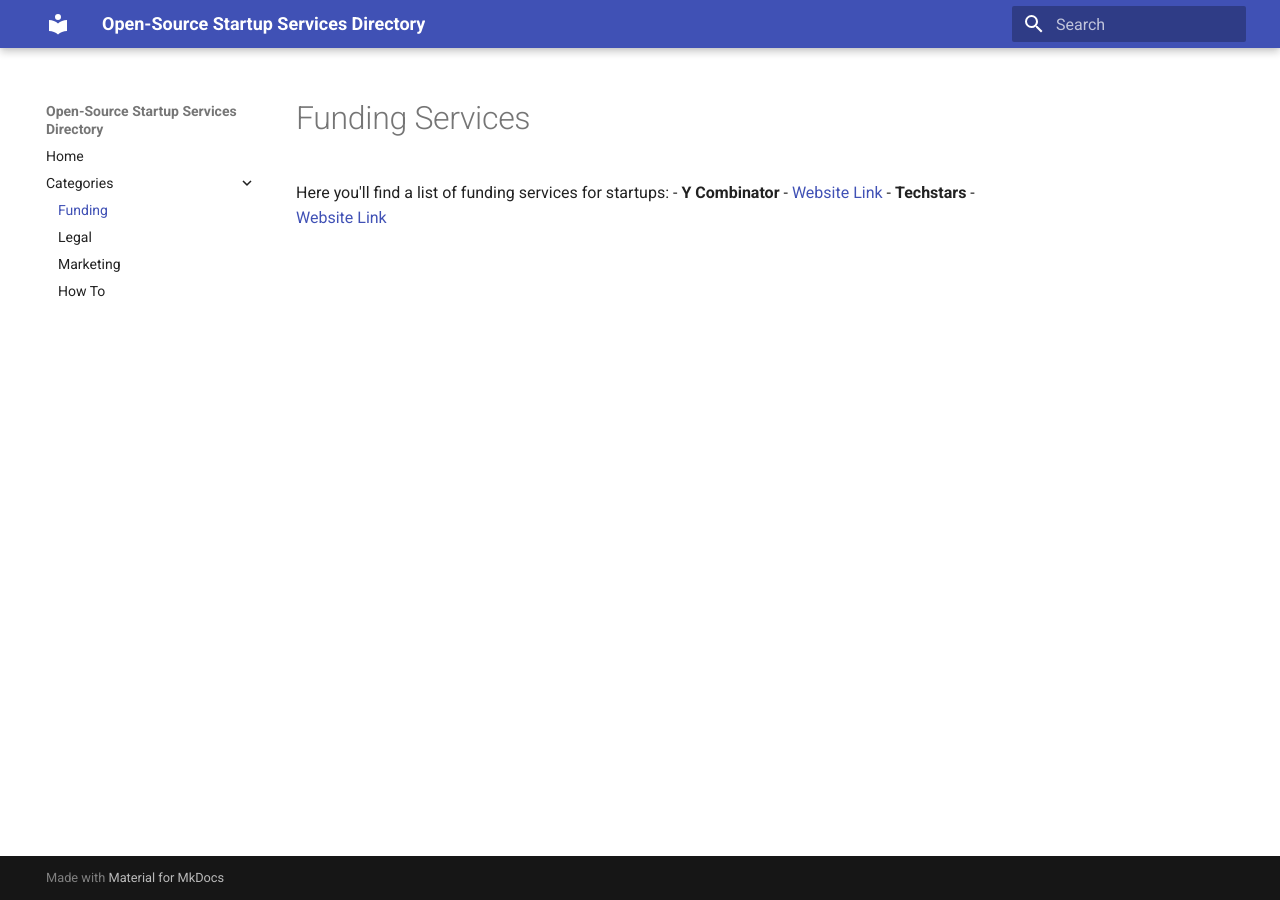
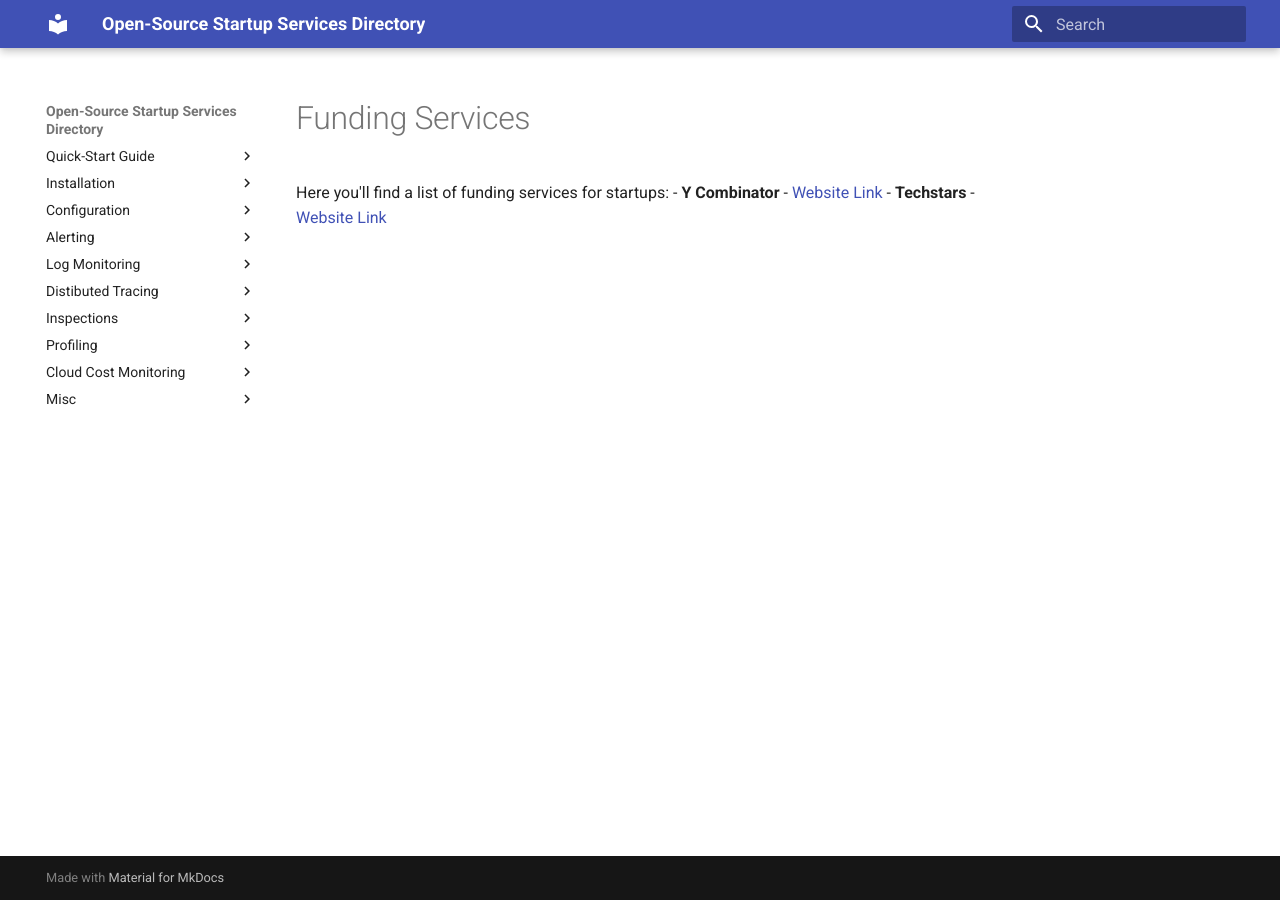
Before and after one commit to Xatiiv/open-source-services-directory, an MkDocs documentation site: the page built from docs/categories/funding.md, in a window 1280 px wide. Built offline with MkDocs 1.6.1 and Material for MkDocs 9.7.7, drawn with Linux system fonts in a browser that asks for light colours; part of the change alters nothing that is shown.

Commit message:
Added New Two stage Directory

```diff
--- a/mkdocs.yml
+++ b/mkdocs.yml
@@ -1,11 +1,70 @@
 site_name: "Open-Source Startup Services Directory"
 nav:
-  - Home: index.md
-  - Categories:
-    - Funding: categories/funding.md
-    - Legal: categories/legal.md
-    - Marketing: categories/marketing.md
-    - How To: categories/How To/how-to-start.md
+  - "Quick-Start Guide":
+      - "Community Edition": quick-start-guide/community-edition.md
+      - "Enterprise Edition": quick-start-guide/enterprise-edition.md
+  - "Installation":
+      - "Requirements": installation/requirements.md
+      - "Architecture": installation/architecture.md
+      - "Kubernetes": installation/kubernetes.md
+      - "Kubernetes Operator": installation/kubernetes-operator.md
+      - "OpenShift": installation/openshift.md
+      - "Docker": installation/docker.md
+      - "Docker Swarm": installation/docker-swarm.md
+      - "Ubuntu & Debian": installation/ubuntu-debian.md
+      - "RHEL & CentOS": installation/rhel-centos.md
+      - "Performance Impact": installation/performance-impact.md
+  - "Configuration":
+      - "Configuration": configuration/configuration.md
+      - "Authentication": configuration/authentication.md
+      - "Role-Based Access Control": configuration/role-based-access-control.md
+      - "Prometheus": configuration/prometheus.md
+      - "ClickHouse": configuration/clickhouse.md
+      - "Multi-tenancy": configuration/multi-tenancy.md
+      - "Database": configuration/database.md
+      - "High Availability": configuration/high-availability.md
+      - "Application Categories": configuration/application-categories.md
+      - "Custom Applications": configuration/custom-applications.md
+  - "Alerting":
+      - "Service Level Objective (SLO) monitoring": alerting/slo-monitoring.md
+      - "Incidents": alerting/incidents.md
+      - "Slack": alerting/slack.md
+      - "Microsoft Teams": alerting/microsoft-teams.md
+      - "Pagerduty": alerting/pagerduty.md
+      - "Opsgenie": alerting/opsgenie.md
+      - "Webhook": alerting/webhook.md
+  - "Log Monitoring":
+      - "Overview": log-monitoring/overview.md
+  - "Distibuted Tracing":
+      - "Overview": distributed-tracing/overview.md
+      - "eBPF-based tracing": distributed-tracing/ebpf-based-tracing.md
+      - "OpenTelemetry for Go": distributed-tracing/opentelemetry-go.md
+      - "OpenTelemetry for Java": distributed-tracing/opentelemetry-java.md
+      - "OpenTelemetry for Python": distributed-tracing/opentelemetry-python.md
+  - "Inspections":
+      - "Overview": inspections/overview.md
+      - "Service Level Objectives (SLOs)": inspections/slo.md
+      - "Instances": inspections/instances.md
+      - "CPU": inspections/cpu.md
+      - "Memory": inspections/memory.md
+      - "Storage": inspections/storage.md
+      - "Network": inspections/network.md
+      - "Logs": inspections/logs.md
+      - "JVM": inspections/jvm.md
+      - ".NET": inspections/dotnet.md
+      - "Python": inspections/python.md
+      - "Postgres": inspections/postgres.md
+      - "Mongodb": inspections/mongodb.md
+      - "MySQL": inspections/mysql.md
+      - "Memcached": inspections/memcached.md
+      - "Redis": inspections/redis.md
+      - "Deployment tracking": inspections/deployment-tracking.md
+  - "Profiling":
+      - "Overview": profiling/overview.md
+  - "Cloud Cost Monitoring":
+      - "Overview": cloud-cost-monitoring/overview.md
+  - "Misc":
+      - "Anonymous usage statistics": misc/anonymous-usage-statistics.md
 
 
 theme:
```
